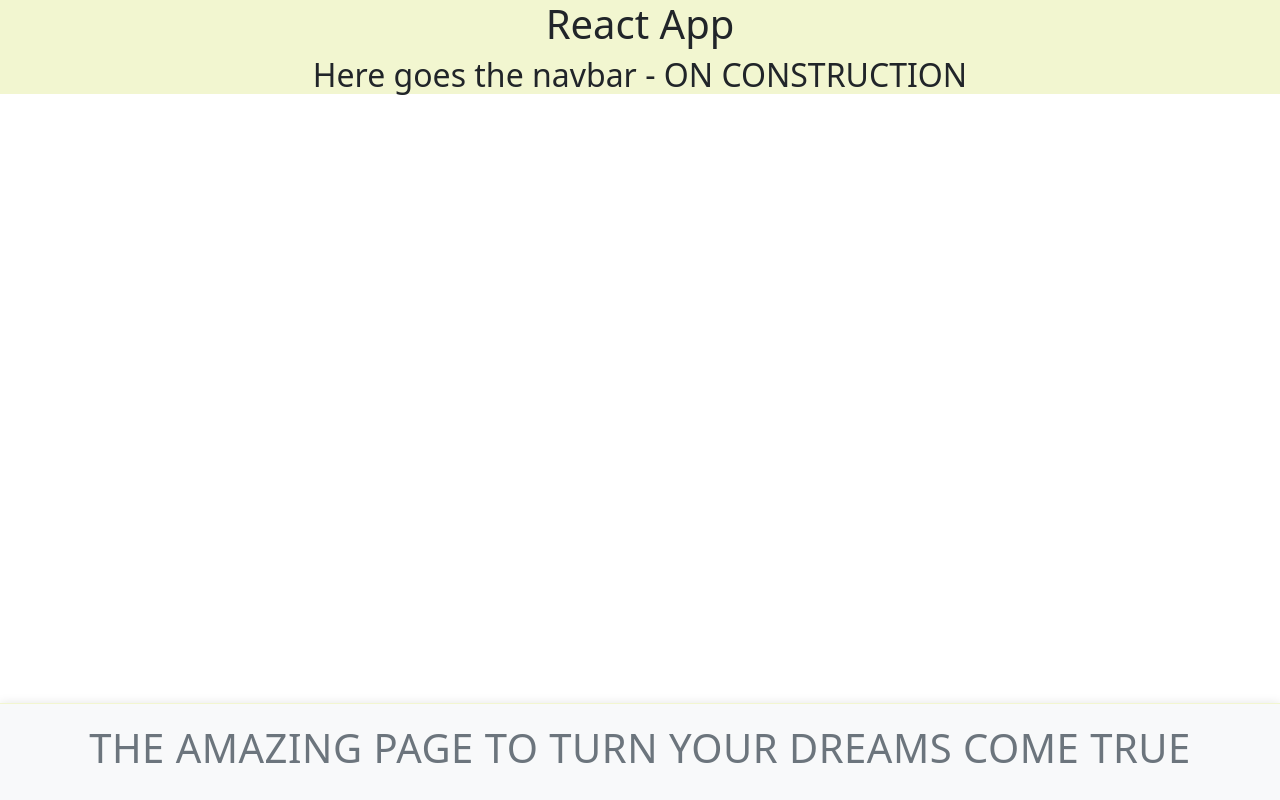
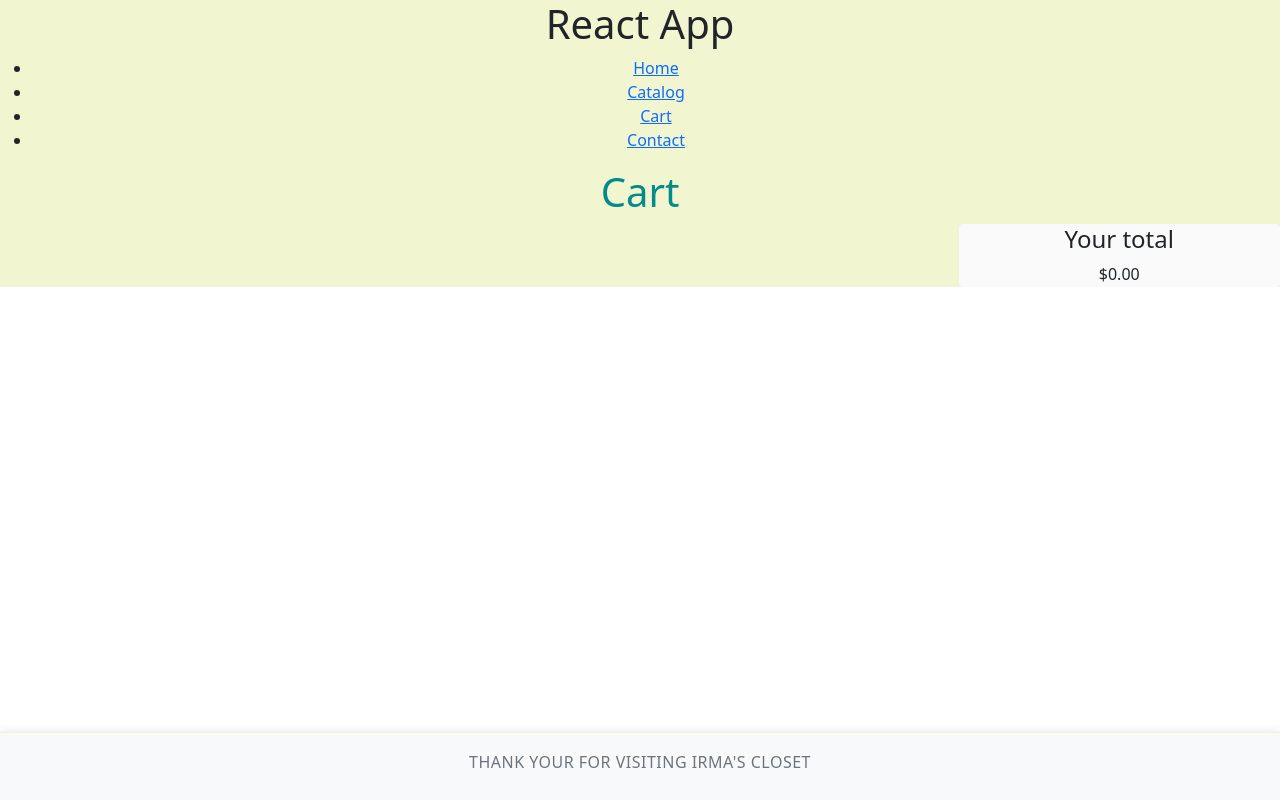
Before and after one commit to marcoleon10/reactProject, a React (Create React App) app: page /cart in a window 1280 px wide. Built offline with nearby package versions, Linux system fonts and the light colour scheme.

Commit message:
ready for adding the navbar and styling

```diff
--- a/src/App.js
+++ b/src/App.js
@@ -8,6 +8,7 @@ import "bootstrap/dist/js/bootstrap.min.js"
 import Home from "./pages/home.jsx";
 import About from "./pages/about.jsx";
 import Admin from "./pages/admin.jsx";
+import Cart from "./pages/cart.jsx";
 
 import {BrowserRouter, Routes, Route} from "react-router-dom";
 
@@ -22,6 +23,7 @@ function App() {
             <Route path="/catalog" element={<Catalog />} />
             <Route path="/about" element={<About />} />
             <Route path="/admin" element={<Admin />} />
+            <Route path="/cart" element={<Cart />} />
         </Routes>
       <Footer />
     </div>
--- a/src/components/footer.jsx
+++ b/src/components/footer.jsx
@@ -5,7 +5,8 @@ function Footer(){
 
     return(
         <div className="footer">
-            <h1>The amazing page to turn your dreams come true</h1>
+            <h6>Thank your for visiting Irma's Closet</h6>
+
         </div>
     );
 }
--- a/src/components/navbar.jsx
+++ b/src/components/navbar.jsx
@@ -6,8 +6,22 @@ import {Link} from "react-router-dom"; //All the "<a>" tags will have to replace
 //Here goes the logic
 function Navbar() {
   return (
-    <div>
-        <h2>Here goes the navbar - ON CONSTRUCTION</h2>
+    <div className="">
+      <ul>
+        <li>
+          <Link to="/">Home</Link>
+        </li>
+        <li>
+          <Link to="/catalog">Catalog</Link>
+        </li>
+        <li>
+          <Link to="/cart">Cart</Link>
+        </li>
+        <li>
+          <Link to="/footer">Contact</Link>
+        </li>
+      </ul>
+
     </div>
   );
 }
--- a/src/components/products.jsx
+++ b/src/components/products.jsx
@@ -2,6 +2,7 @@ import DataService from "../services/dataService.js";
 import "./products.css";
 import QuantityPicker from "./quantityPicker.jsx";
 import { useEffect, useState } from "react";
+
 
 //logic
 function Product(props) {
--- a/src/pages/admin.css
+++ b/src/pages/admin.css
@@ -1,44 +1,44 @@
-.admin-page{
-    background: linear-gradint(to right, #00c6fb, #005bea);
+
+.admin.page {
+  background: linear-gradient(to right, #96a8ad, #acb1b9);
   padding: 20px;
   border-radius: 10px;
   box-shadow: 0 10px 20px rgba(0, 0, 0, 0.19), 0 6px 6px rgba(0, 0, 0, 0.23);
 }
 
-.admin-page h1{
+.admin h1 {
   text-align: center;
   color: #fff;
-    text-shadow: 2px 2px 4px rgba(0,0,0,0.2);
+  text-shadow: 2px 2px 4px rgba(0, 0, 0, 0.2);
   font-size: 36px;
 }
 
-.parent-container{
-    background-color: rgba(0,0,0,0.2);
+.admin .parent-container {
+  background-color: rgba(255, 255, 255, 0.3);
   padding: 20px;
   border-radius: 10px;
 }
 
-label{
+.admin label {
   color: #fff;
   font-size: 18px;
-    text-shadow: 1px 1px 2px rgba(0,0,0,0.2);
+  text-shadow: 1px 1px 2px rgba(0, 0, 0, 0.2);
 }
-
-input.form-control{
+.admin input.form-control {
   border: none;
   border-radius: 5px;
   padding: 8px;
-    background-color: rgba(255,255,255,0.1);
+  background-color: rgba(255, 255, 255, 0.1);
   color: #fff;
   font-size: 16px;
 }
 
-input.form-control:focus{
+.admin input.form-control:focus {
   outline: none;
-    background-color: rgba(255,255,255,0.2)
+  background-color: rgba(255, 255, 255, 0.2);
 }
 
-.btn-dark{
+.admin .btn-dark {
   border: none;
   border-radius: 5px;
   padding: 10px 25px;
@@ -49,7 +49,7 @@ input.form-control:focus{
   transition: all 0.3s;
 }
 
-.btn-dark:hover{
+.admin .btn-dark:hover {
   transform: translateY(-2px);
   box-shadow: 0 6px 12px rgba(0, 0, 0, 0.16), 0 6px 12px rgba(0, 0, 0, 0.23);
 }
--- /dev/null
+++ b/src/pages/cart.css
@@ -0,0 +1,41 @@
+.cart h1 {
+text-align: center;
+color: darkcyan;
+}
+
+.cart .cart-prod {
+border: 1px solid #333;
+background-color: aliceblue;
+padding: 5px 10px;
+margin-top: 10px;
+display: flex;
+color: black;
+align-items: center;
+}
+
+.cart .cart-prod img {
+width: 110px;
+}
+
+.cart .info {
+flex: 5;
+}
+
+.cart label {
+flex: 1;
+}
+
+.cart .parent {
+display: flex;
+}
+
+.cart .list {
+flex: 3;
+}
+
+.cart .aside {
+flex: 1;
+border: 1px solid #fafafa;
+border-radius: 4px;
+background-color: #fafafa;
+}
--- /dev/null
+++ b/src/pages/cart.jsx
@@ -0,0 +1,64 @@
+import { useEffect , useState} from "react";
+import "./cart.css"
+import DataService from "../services/dataService";
+
+function Cart(){
+
+    const[cartList, setCartList] = useState([])
+
+    useEffect(function(){
+        loadCart();
+    },[])
+
+    function loadCart(){
+        let service = new DataService();
+        let cart = service.readCart();
+
+        setCartList(cart);
+    }
+
+    function getTotal(prod){
+        const total = prod.price * prod.quantity;
+        return total.toFixed(2);
+    }
+
+    function getOrderTotal(){
+        let total = 0;
+        for(let i = 0; i < cartList.length; i++){
+            total += cartList[i].price * cartList[i].quantity;
+        }
+        return total.toFixed(2);
+    }
+
+
+    return (
+        <div className="cart">
+            <h1>Cart</h1>
+            <div className="parent">
+                <div className="list">
+                    {cartList.map((prod) => (
+                        <div className="cart-prod" key={prod._id}>
+                            <img src={"/images/" + prod.image}  alt="" ></img>
+                            <div className="info">
+                                <h5>{prod.title}</h5>
+                                <p>{prod.category}</p>
+                            </div>
+                            <label>&{prod.price.toFixed(2)}</label>
+                            <label>{prod.quantity}</label>
+                            <label>{getTotal(prod)}</label>
+                            <button className="btn btn-sm btn-danger">Remove</button>
+                        </div>
+                    ))}
+                </div>
+
+            <div className="aside">
+                <h4>Your total </h4>
+                <label>${getOrderTotal()}</label>
+            </div>
+
+            </div>
+        </div>
+    );
+}
+
+export default Cart;
--- a/src/pages/catalog.jsx
+++ b/src/pages/catalog.jsx
@@ -23,11 +23,11 @@ function Catalog() {
   }
 
   return (
-    <div>
+    <div className="catalog">
       <h1>Look my {productState.length} new awesome product</h1>
       <h5>Page Status: {status}</h5>
-      {productState.map((p) => (
-        <Product data={p} />
+      {productState.map((productArrow) => (
+        <Product key={productArrow._id} />
       ))}
     </div>
   );
--- a/src/services/dataService.js
+++ b/src/services/dataService.js
@@ -72,6 +72,14 @@ class DataService{
 
     }
 
+    removeItem(prodId) {
+        /**
+         * get the cart
+         * find and remove the product with _id= prodId
+         * save the cart
+         */
+      }
+
 }
 
 export default DataService;
```
Also changed, not shown: package.json (+6 -1 lines), 1 other file (tests, documents, lock files or other folders). Lines whose indentation alone changed are shown as unchanged.
